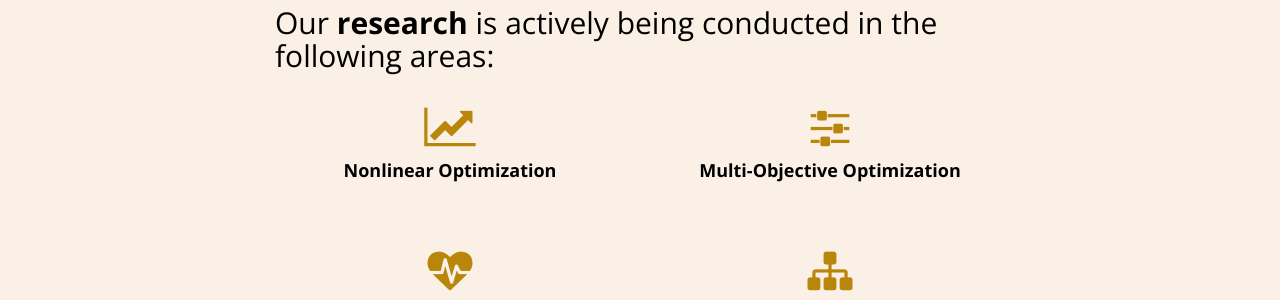
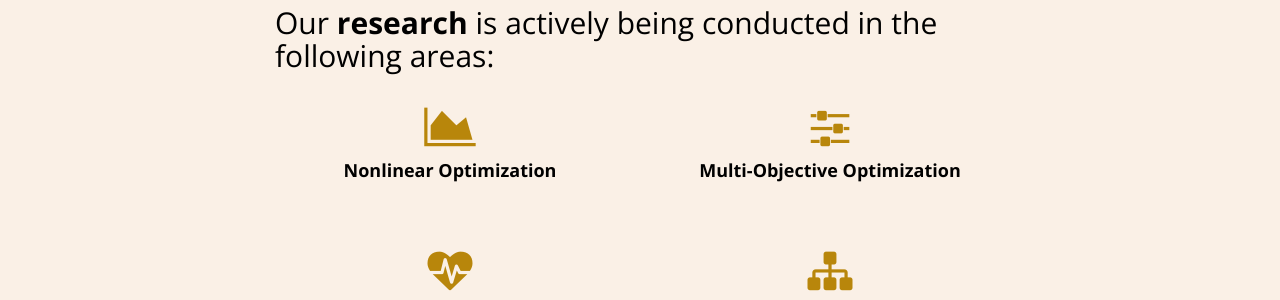
Before and after one commit to GOL-UniFI/GOL-UniFI.github.io, a Jekyll site: the page built from pages/about.md, in a window 1280 px wide. Shown: the part 426-726 px from the top of the page. Built offline with Jekyll 4.4.1, drawn with Linux system fonts in a browser that asks for light colours; nearby versions of some CDN libraries.

Commit message:
Update about.md

```diff
--- a/pages/about.md
+++ b/pages/about.md
@@ -16,7 +16,7 @@ We aim to solutions that not only advance the field of optimization but also hav
 
   <div class="col-lg-6 col-md-12" style="margin-bottom: 2rem;">
     <div style="text-align: center;">
-      <span class="fa fa-chart-line" style="color: #B8860B; font-size: 2.5em; margin-bottom: 0.5rem;"></span>
+      <span class="fa fa-area-chart" style="color: #B8860B; font-size: 2.5em; margin-bottom: 0.5rem;"></span>
       <div><strong>Nonlinear Optimization</strong></div>
     </div>
   </div>
```
